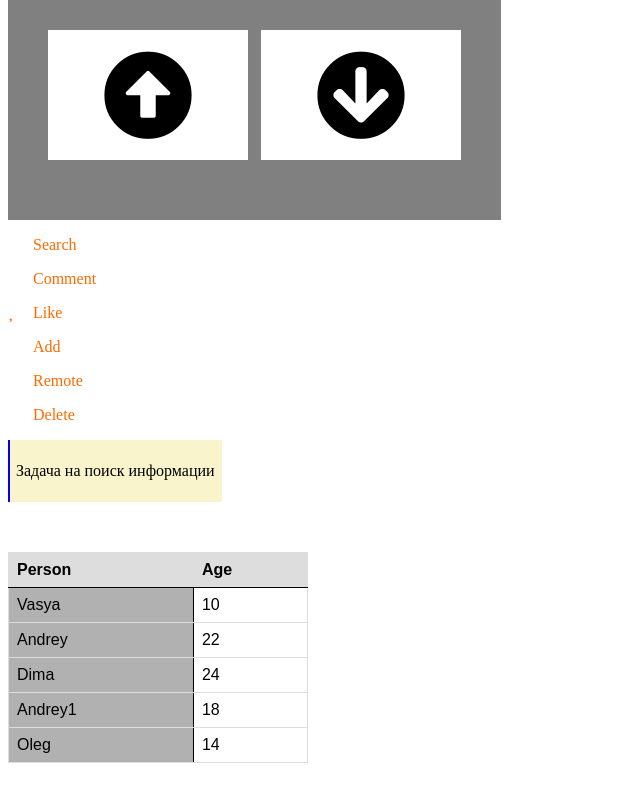
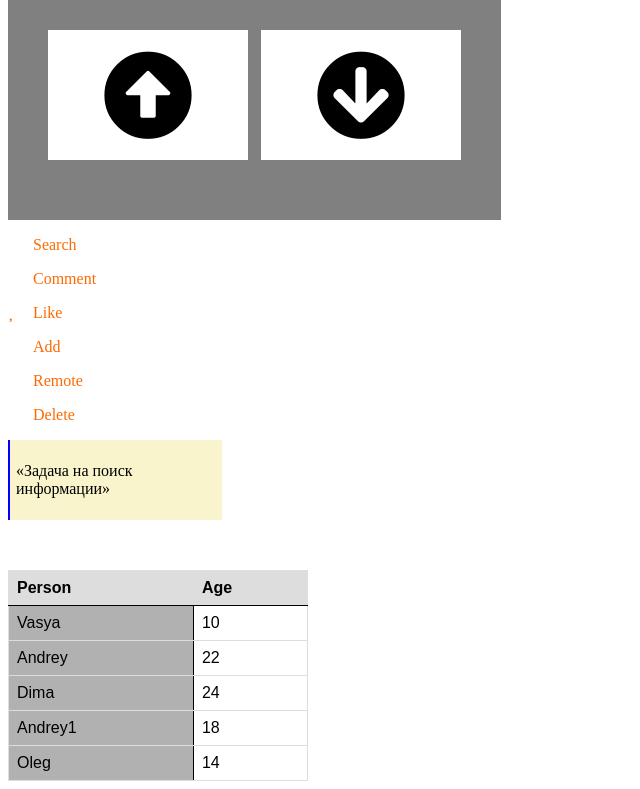
Before and after one commit to Andrusha17/laba_dva, a plain HTML site: page index.html in a window 1280 px wide. Shown: the part 670-1459 px from the top of the page, without its empty margins (0-640 px from the left). Drawn offline with Linux system fonts and the light colour scheme.

Commit message:
Update index.html

```diff
--- a/index.html
+++ b/index.html
@@ -66,7 +66,7 @@
         </div>
 
         <div class="vtoroe_zadanie_2">
-            <p>Задача на поиск информации</p>
+            <p>«Задача на поиск информации»</p>
         </div>
     </div>
 
```
